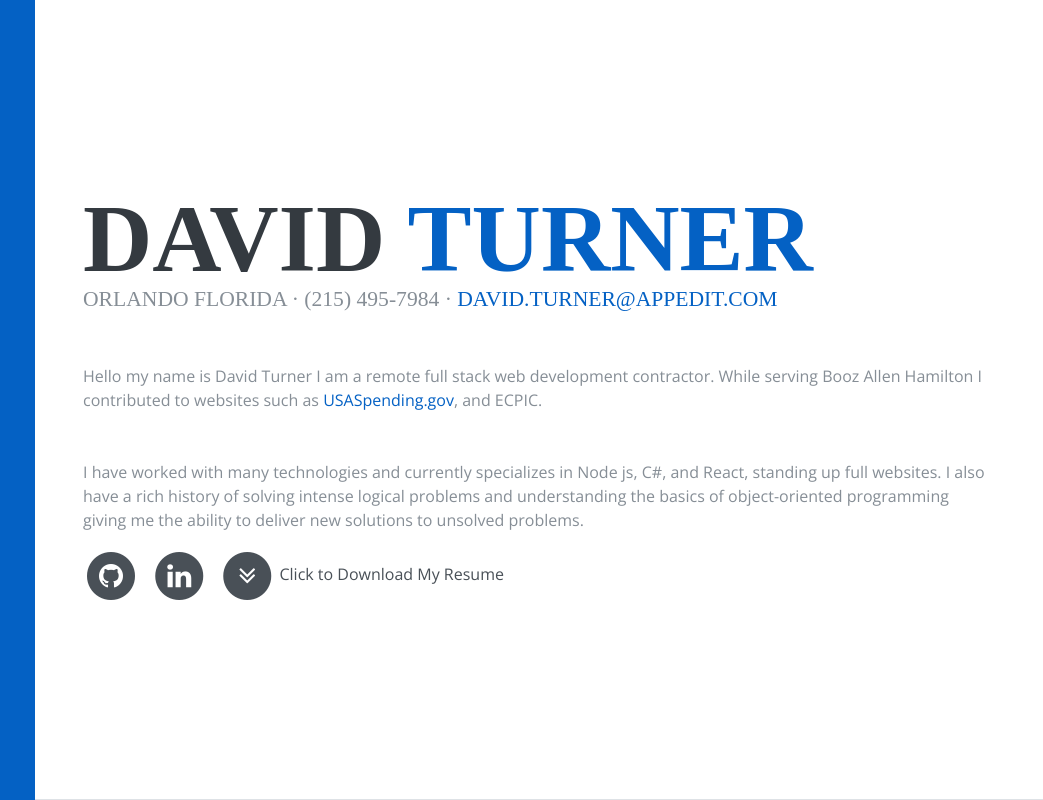
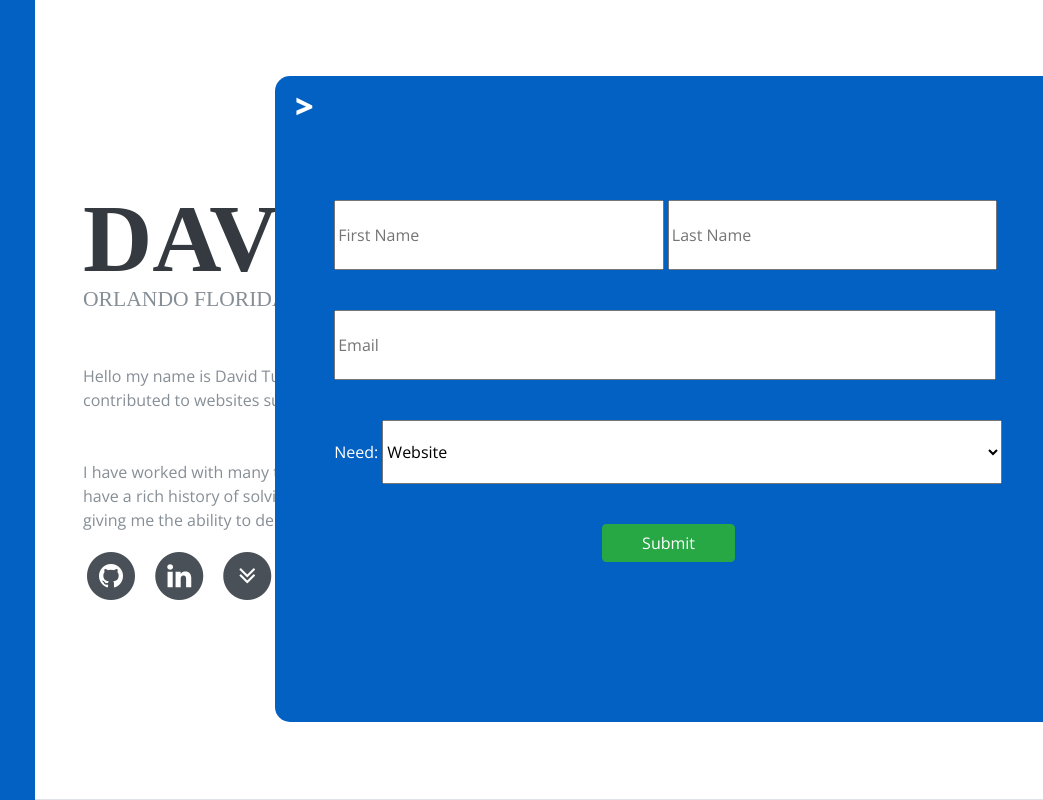
Before and after one commit to neff386/resume, a website: page public/index.html in a window 1280 px wide. Shown: the top 800 px of the page, 237-1280 px from the left. Drawn offline with nearby package versions, Linux system fonts and the light colour scheme; files that its build step writes are made by us from their sources; a web font is replaced by a local one.

Commit message:
Side popup feature added

```diff
--- a/public/index.html
+++ b/public/index.html
@@ -73,6 +73,36 @@
       </ul>
     </div>
   </nav>
+
+  <div class="contact-section bg-primary transform" id="contact">
+    <button class="btn transform-btn" id="toggle-contact" style="box-shadow: none!important;">></button>
+    <form id="contact-form">
+      <span class="name-input form-row">
+        <span class="fName-section">
+        <input type="text" id="fName" name="fName" placeholder="First Name" required>
+      </span>
+      <span class="lName-section">
+        <input type="text" id="lName" name="lName" placeholder="Last Name" required>
+      </span>
+      </span>
+      <span class="email-input">
+        <input type="email" id="email" name="email" placeholder="Email" required>
+      </span>
+      <span class="need-dropdown">
+        <label for="need">Need:</label>
+        <select id="need" name="need">
+          <option value="website">Website</option>
+          <option value="app">App</option>
+          <option value="app">App</option>
+          <option value="app">App</option>
+          <option value="app">App</option>
+        </select>
+      </span>
+      <span class="submit-section">
+        <input class="submit-btn btn btn-success" type="submit" value="Submit">
+      </span>
+    </form>
+  </div>
 
   <div class="container-fluid p-0">
 
```
Also changed, not shown: public/css/resume.min.css, public/js/resume.min.js, 1 other file.
